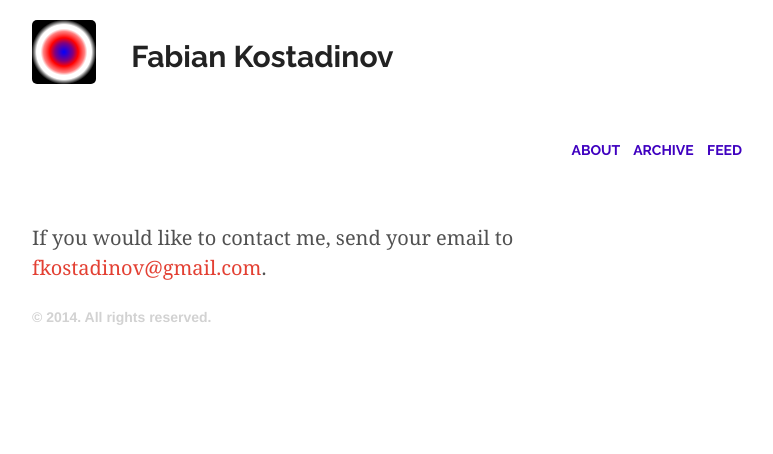
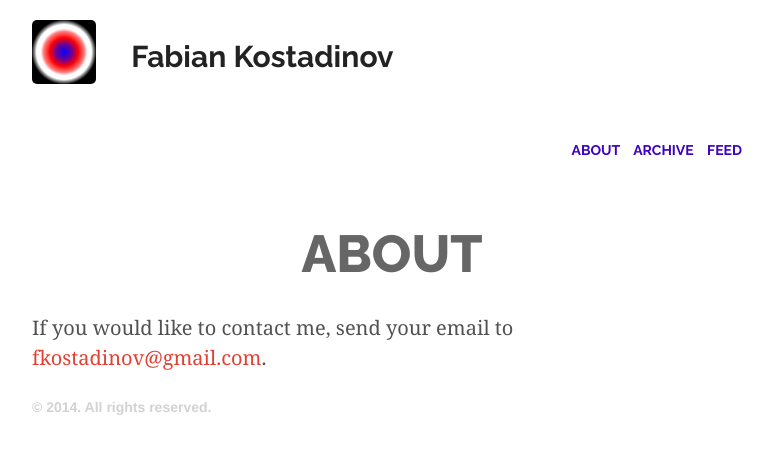
Before and after one commit to fabian-kostadinov/fabian-kostadinov.github.io, a Jekyll site: the page built from about.html, in a window 1280 px wide. Shown: the top 454 px of the page, without its empty margins (248-1021 px from the left). Built offline with Jekyll 4.4.1, drawn with Linux system fonts in a browser that asks for light colours; nearby versions of some CDN libraries; Markdown is read by kramdown in place of the engine named in the settings.

Commit message:
Updated about page

```diff
--- a/about.html
+++ b/about.html
@@ -3,6 +3,8 @@ layout: default
 title: About
 ---
 
+<div class="page">
+  <h1 class="page-title">About</h1>
   <p>
 	If you would like to contact me, send your email to <script language=Javascript type=text/javascript>
 	<!--
@@ -16,4 +18,6 @@ document.write('@');
 	document.write('&#103;&#109;&#97;&#105;&#108;&#46;&#99;&#111;&#109;<\/a>');
 	// -->
 	</script><noscript>&#102;&#107;&#111;&#115;&#116;&#97;&#100;&#105;&#110;&#111;&#118; at
-&#103;&#109;&#97;&#105;&#108; dot &#99;&#111;&#109;</noscript>.</p>
+	&#103;&#109;&#97;&#105;&#108; dot &#99;&#111;&#109;</noscript>.
+</p>
+</div>
```
Lines whose indentation alone changed are shown as unchanged.
